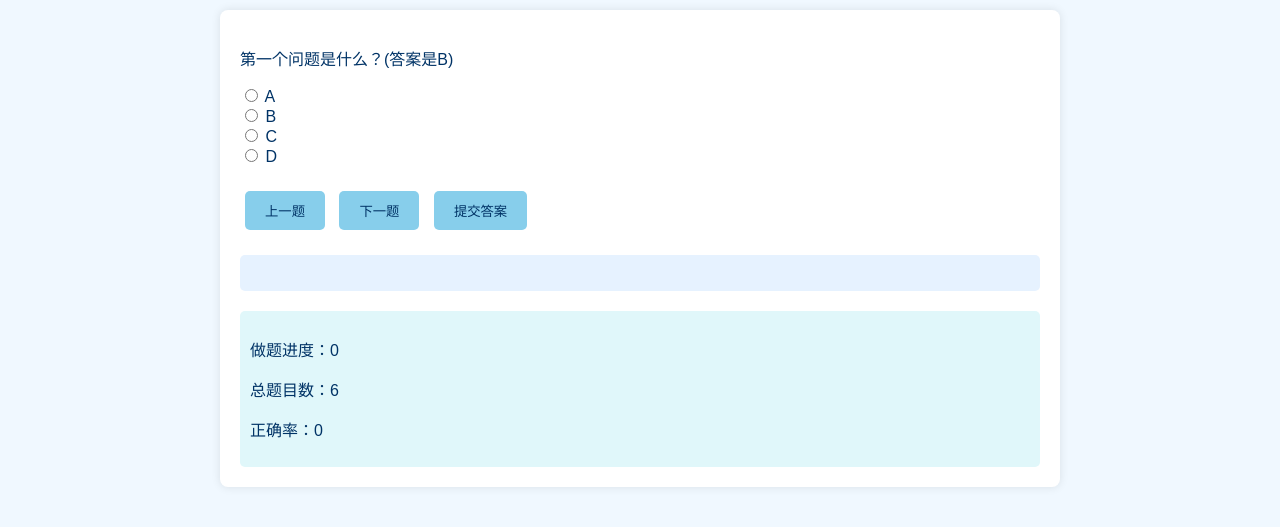
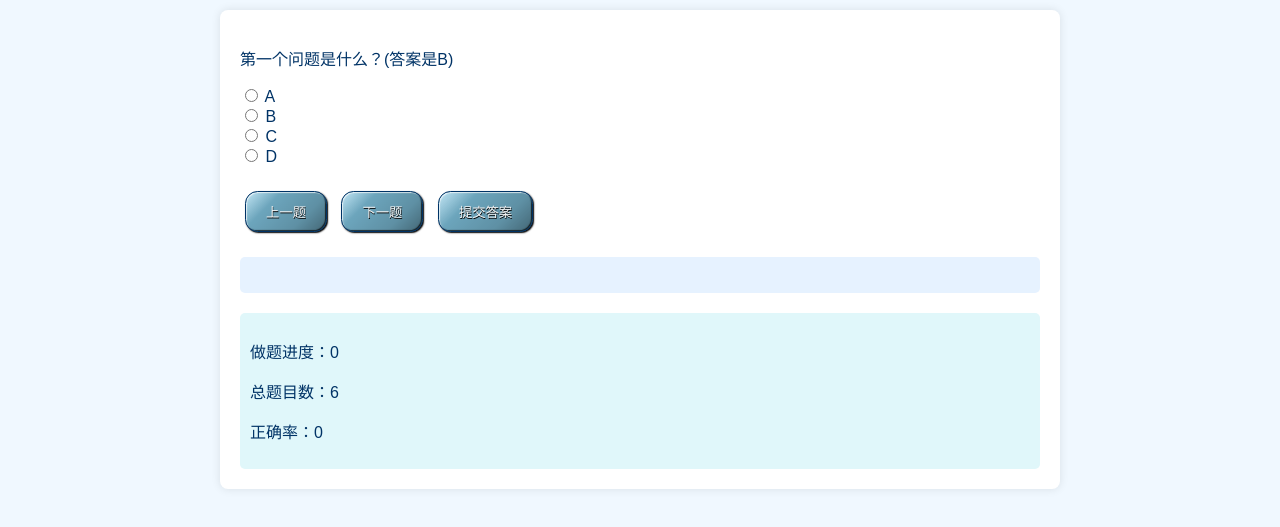
Before and after one commit to cowboybepopwhite/matrix.github.io, a plain HTML site: page index.html in a window 1280 px wide. Shown: the part 117-644 px from the top of the page. Drawn offline with Linux system fonts and the light colour scheme.

Commit message:
Add files via upload

```diff
--- a/script.js
+++ b/script.js
@@ -10,7 +10,7 @@ async/*异步函数*/ function loadQuestions() {
         if (!response.ok) throw new Error('网络错误');
 
         questions = await response.json();
-        document.getElementById('total-questions').innerText = questions.length;
+        document.getElementById('total-questions').innerText = questions.length;//加载总题数
         loadQuestion(); // 加载第一题
     } catch (error) {
         console.error('加载题目失败:', error);
--- a/styles.css
+++ b/styles.css
@@ -37,19 +37,24 @@ main {
   border-radius: 8px;
   box-shadow: 0 0 10px rgba(0, 0, 0, 0.1);
 }
-
+/*
+background-color: #87CEEB;
+color: #003366;*/
 button {
-  background-color: #87CEEB; /* 浅蓝色按钮 */
-  color: #003366; /* 深蓝色文字 */
-  border: none;
+  cursor: pointer;
+  text-align: center;
+  color: whitesmoke;
+  text-shadow: 0.5px 0.5px 0.5px black;
+  margin: 5px;
   padding: 10px 20px;
-  margin: 5px;
-  border-radius: 5px;
-  cursor: pointer;
+  border-radius: 12.5px;
+  border: #003366 1px solid;
+  background: linear-gradient(135deg, rgba(255, 255, 255, 0.5) ,rgba(0, 0, 0, 0.2) 30% ,rgba(0, 0, 0, 0.3)70%, rgba(0, 0, 0, 0.5)),#87CEEB;
+  box-shadow: 1px 1px 1.5px black, inset 1px 1px 1px rgba(255, 255, 255, 0.7),inset -1px -1px 1px rgba(0, 0, 0, 0.7);
 }
 
 button:hover {
-  background-color: #00BFFF; /* 悬停变深蓝色 */
+  background-color: #00BFFF;
 }
 
 #question-area {
@@ -58,15 +63,16 @@ button:hover {
 
 #result-area {
   margin: 20px 0;
-  background-color: #e6f2ff; /* 蓝色调背景 */
+  background-color: #e6f2ff;
   padding: 10px;
   border-radius: 5px;
 }
 
 #stats {
   margin-top: 20px;
-  background-color: #e0f7fa; /* 浅蓝色背景 */
+  background-color: #e0f7fa;
   padding: 10px;
   border-radius: 5px;
 }
+
 /*js尽量操作id，class尽量操作css！*/
```
